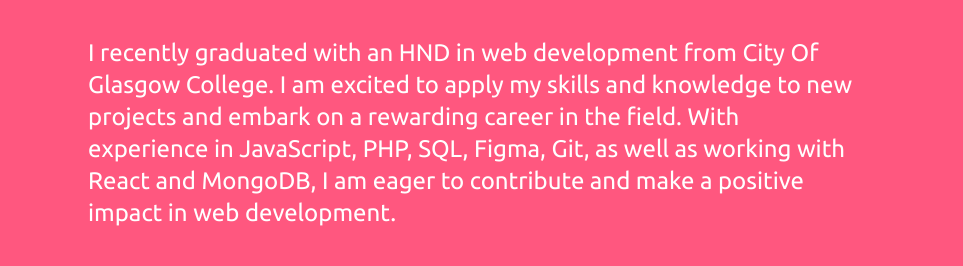
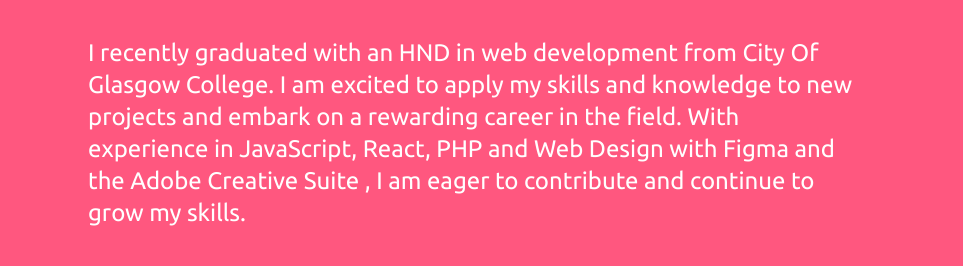
Before and after one commit to owen-tay/resume, a website: page index.html in a window 1280 px wide. Shown: the part 1973-2239 px from the top of the page, without its empty margins (168-1131 px from the left). Drawn offline with Linux system fonts and the light colour scheme.

Commit message:
changed wording 😊

```diff
--- a/index.html
+++ b/index.html
@@ -56,7 +56,7 @@
                 class="fadein relative   text-white text-xl m-16 sm:m-24 sm:text-2xl md:text-4xl md:m-32  lg:m-32 xl:mx-64 lg:text-4xl flex items-center text-center justify-center h-full">
                 I am a recent college graduate, eager to embark on my professional journey in
                 web development. With a strong desire to learn, grow, and contribute, I am excited to join a team where
-                I can apply my skills and passion for web development in a collaborative and innovative environment.
+                I can apply my skills and passion for web development and design in a collaborative and innovative environment.
             </div>
             <a class="downbutton w-5" href="javascript:void(0);" onclick="scrollToHerobot();">
                 <img class="downbutton w-16 slide-top-fast flex mx-auto hover:w-20 ease-in-out duration-300"
@@ -105,8 +105,8 @@
     <div class="text-white text-xl md:text-2xl m-10 md:mx-64">
         I recently graduated with an HND in web development from City Of Glasgow College. I am excited to apply my
         skills and knowledge to new projects and embark on a rewarding career in the field. With experience in
-        JavaScript, PHP, SQL, Figma, Git, as well as working with React and MongoDB, I am eager to contribute
-        and make a positive impact in web development.
+        JavaScript, React, PHP and Web Design with Figma and the Adobe Creative Suite , I am eager to contribute
+        and continue to grow my skills.
     </div>
     <div
         class="flex text-white justify-center items-center gap-2 sm:gap-5 md:gap-10 ease-in-out duration-200 text-xl md:text-2xl m-10 md:mx-64">
```
